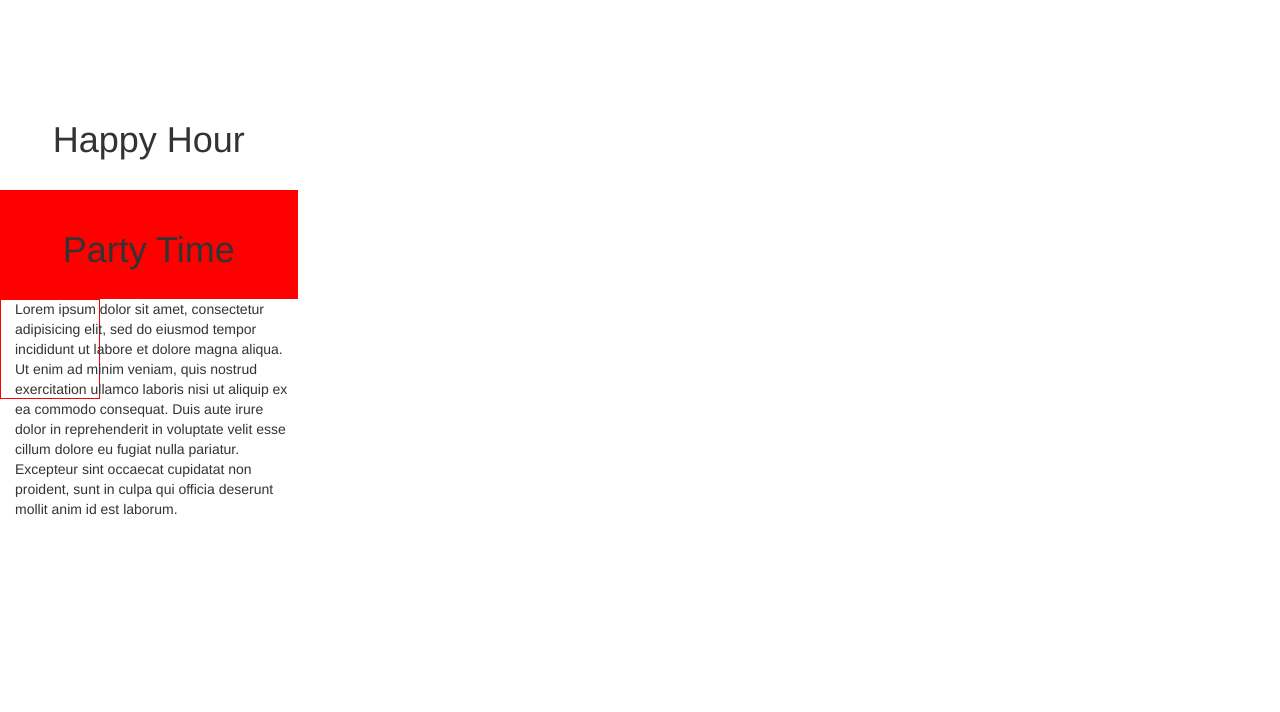
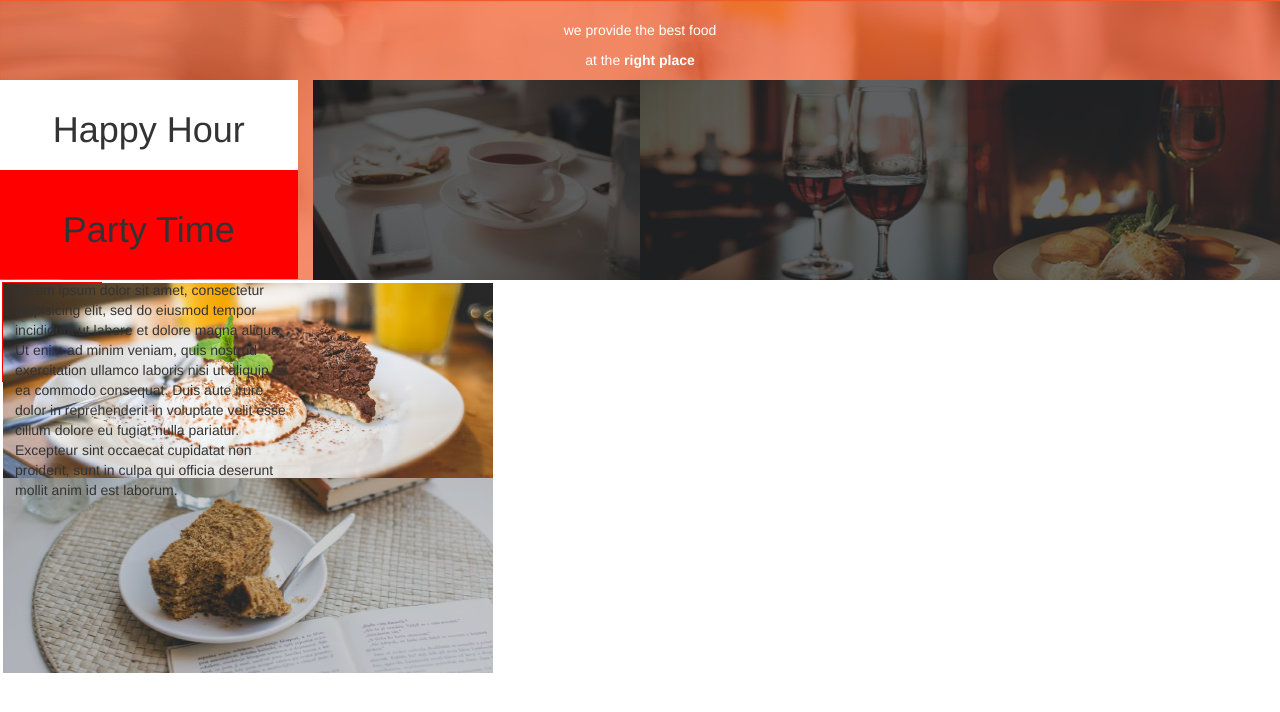
Before and after one commit to DavidNjoroge/anitas-kitchen, a plain HTML site: page index.html in a window 1280 px wide. Drawn offline with nearby package versions, Linux system fonts and the light colour scheme; files whose address does not match are found by name.

Commit message:
fix images loading

```diff
--- a/css/styles.css
+++ b/css/styles.css
@@ -8,7 +8,7 @@
 }
 
 .happy {
-  padding: 20px;
+  padding: 10px;
   background-color: white;
 }
 
@@ -18,8 +18,24 @@
 }
 
 .ontop {
+  margin: 2px;
   position: absolute;
   width: 100px;
   height: 100px;
   border: 1px solid red;
 }
+
+.breakfast {
+  padding: 100px;
+  background-image: url(/home/david/Documents/moringa-school-project/Anitas-kitchen/img/foodtop/breakfast.jpg);
+}
+
+.lunch {
+  padding: 100px;
+  background-image: url(/home/david/Documents/moringa-school-project/Anitas-kitchen/img/foodtop/lunch.jpg);
+}
+
+.supper {
+  padding: 100px;
+  background-image: url(/home/david/Documents/moringa-school-project/Anitas-kitchen/img/foodtop/dinner.jpg);
+}
```
Also changed, not shown: img/backgrounds/foodsBg.jpg (added), img/backgrounds/landing.jpg (added), img/backgrounds/subscribe.jpg (added), img/fastFood1.jpg (added), img/fastFood2.jpg (added), img/foodtop/breakfast.jpg (added), img/foodtop/dinner.jpg (added), img/foodtop/dinner2.jpg (added), img/foodtop/lunch.jpg (added).
